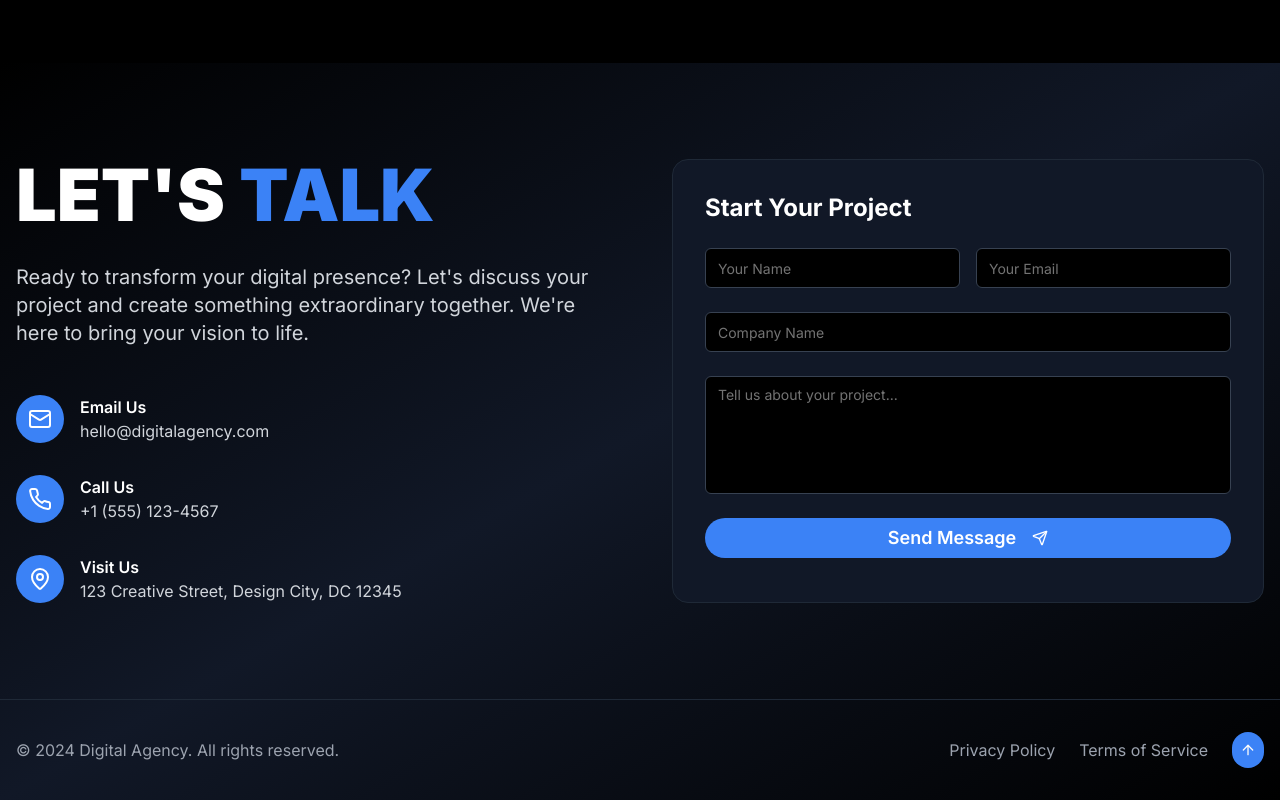
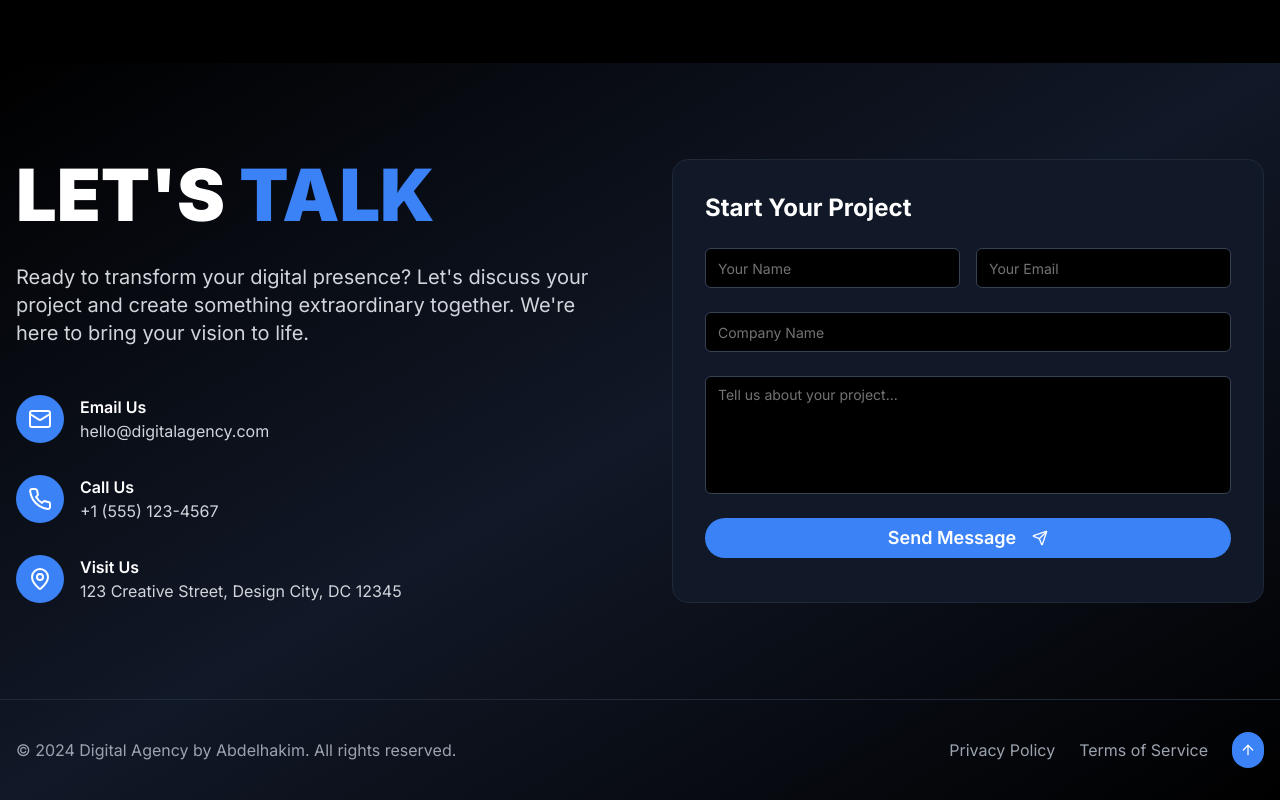
Before and after one commit to gfxhakim/Digital-Agency1, a Next.js app: page / in a window 1280 px wide. Shown: the part 5545-6345 px from the top of the page. Built offline with nearby package versions, Linux system fonts and the light colour scheme; no server answers.

Commit message:
Add Abdelhakim to footer

```diff
--- a/app/components/Contact.tsx
+++ b/app/components/Contact.tsx
@@ -168,7 +168,7 @@ export default function Contact() {
       <div className="border-t border-gray-800 py-8">
         <div className="max-w-7xl mx-auto px-4">
           <div className="flex flex-col md:flex-row justify-between items-center">
-            <div className="text-gray-400 mb-4 md:mb-0">© 2024 Digital Agency. All rights reserved.</div>
+            <div className="text-gray-400 mb-4 md:mb-0">© 2024 Digital Agency by Abdelhakim. All rights reserved.</div>
 
             <div className="flex items-center space-x-6">
               <a href="#" className="text-gray-400 hover:text-white transition-colors duration-300">
```
